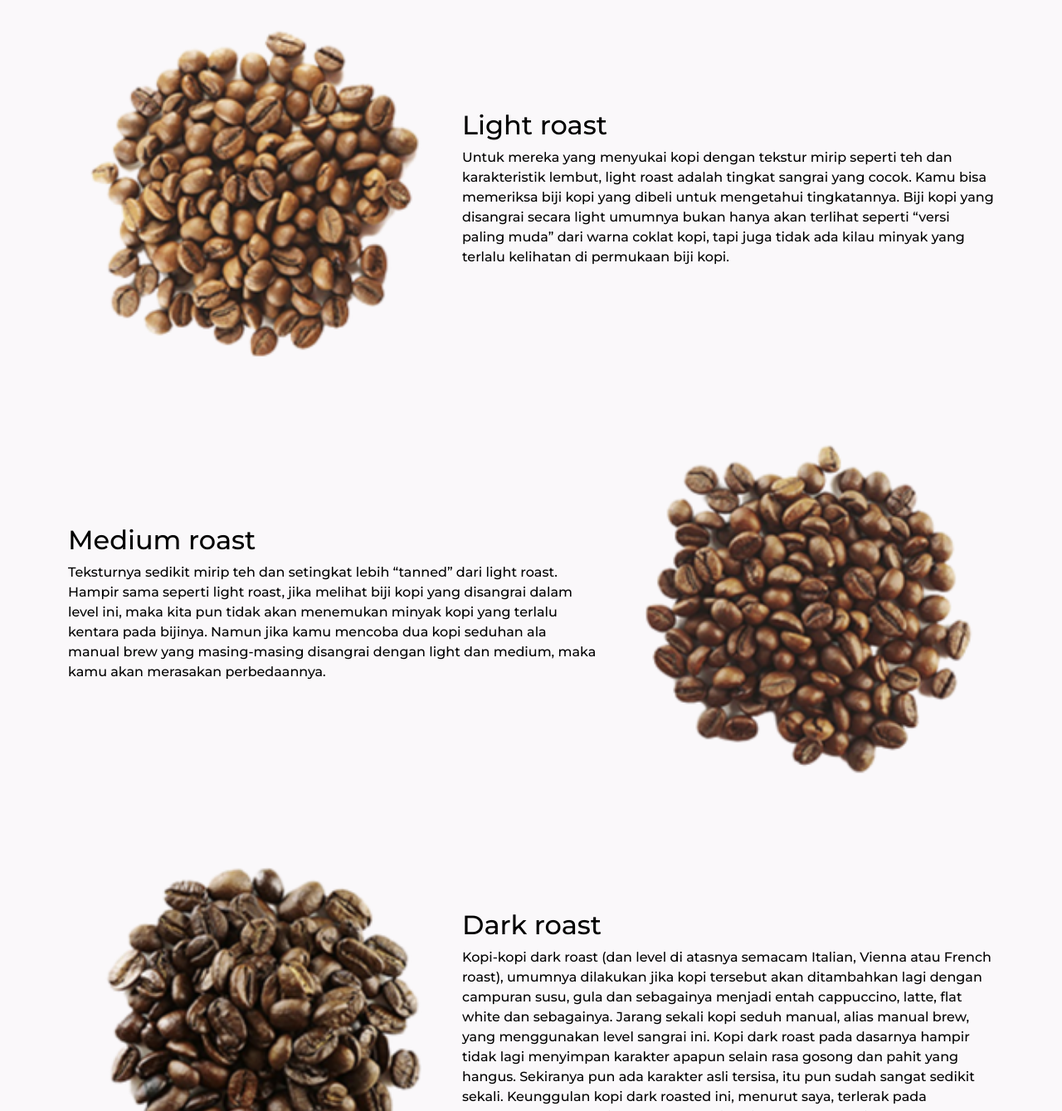
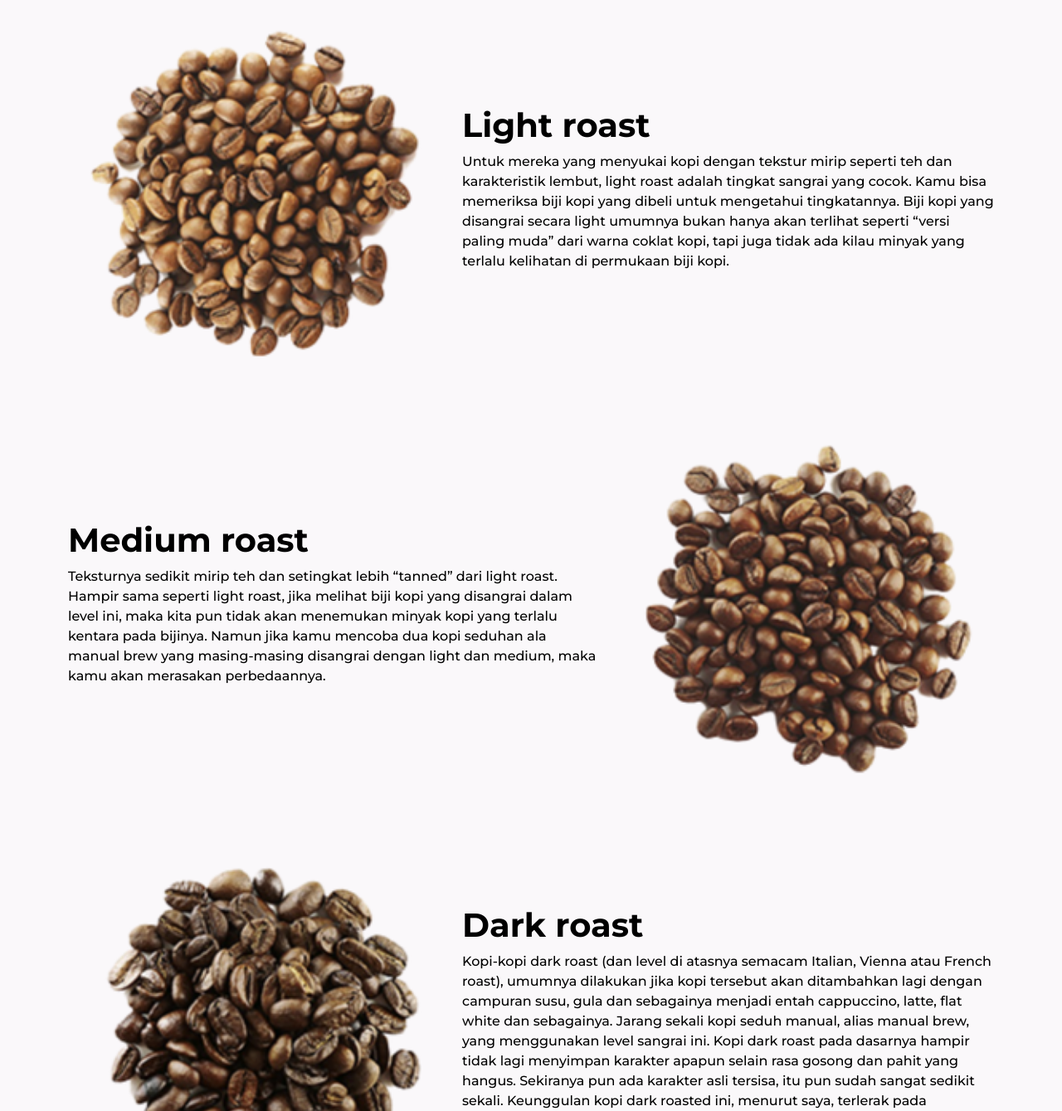
Before and after one commit to vanessaaurellia/Secangkir, a plain HTML site: page index.html in a window 1280 px wide. Shown: the part 1040-2379 px from the top of the page at 83% size. Drawn offline with nearby package versions, Linux system fonts and the light colour scheme; files whose address does not match are found by name.

Commit message:
benerin home

```diff
--- a/assets/style.css
+++ b/assets/style.css
@@ -87,3 +87,7 @@
     width: 400px;
     height: auto;
 }
+
+h1 {
+    font-weight: bold;
+}
--- a/index.html
+++ b/index.html
@@ -55,7 +55,7 @@
                 </div>
                 <div class="col-md-8 col-xl-7">
                     <div class="intro">
-                        <h2>Light roast</h2>
+                        <h1>Light roast</h1>
                         <p>Untuk mereka yang menyukai kopi dengan tekstur mirip seperti teh dan karakteristik lembut, light roast adalah tingkat sangrai yang cocok. Kamu bisa memeriksa biji kopi yang dibeli untuk mengetahui tingkatannya. Biji kopi yang disangrai secara light umumnya bukan hanya akan terlihat seperti “versi paling muda” dari warna coklat kopi, tapi juga tidak ada kilau minyak yang terlalu kelihatan di permukaan biji kopi.</p>
                     </div>
                 </div>
@@ -63,7 +63,7 @@
             <div class="row level-roast">
                 <div class="col-md-8 col-xl-7">
                     <div class="intro">
-                        <h2>Medium roast</h2>
+                        <h1>Medium roast</h1>
                         <p>Teksturnya sedikit mirip teh dan setingkat lebih “tanned” dari light roast. Hampir sama seperti light roast, jika melihat biji kopi yang disangrai dalam level ini, maka kita pun tidak akan menemukan minyak kopi yang terlalu kentara pada bijinya. Namun jika kamu mencoba dua kopi seduhan ala manual brew yang masing-masing disangrai dengan light dan medium, maka kamu akan merasakan perbedaannya.</p>
                     </div>
                 </div>
@@ -77,7 +77,7 @@
                 </div>
                 <div class="col-md-8 col-xl-7">
                     <div class="intro">
-                        <h2>Dark roast</h2>
+                        <h1>Dark roast</h1>
                         <p>Kopi-kopi dark roast (dan level di atasnya semacam Italian, Vienna atau French roast), umumnya dilakukan jika kopi tersebut akan ditambahkan lagi dengan campuran susu, gula dan sebagainya menjadi entah cappuccino, latte, flat white dan sebagainya. Jarang sekali kopi seduh manual, alias manual brew, yang menggunakan level sangrai ini. Kopi dark roast pada dasarnya hampir tidak lagi menyimpan karakter apapun selain rasa gosong dan pahit yang hangus. Sekiranya pun ada karakter asli tersisa, itu pun sudah sangat sedikit sekali. Keunggulan kopi dark roasted ini, menurut saya, terlerak pada aromanya yang wangi dan harum begitu diseduh dengan air panas.</p>
                     </div>
                 </div>
```
